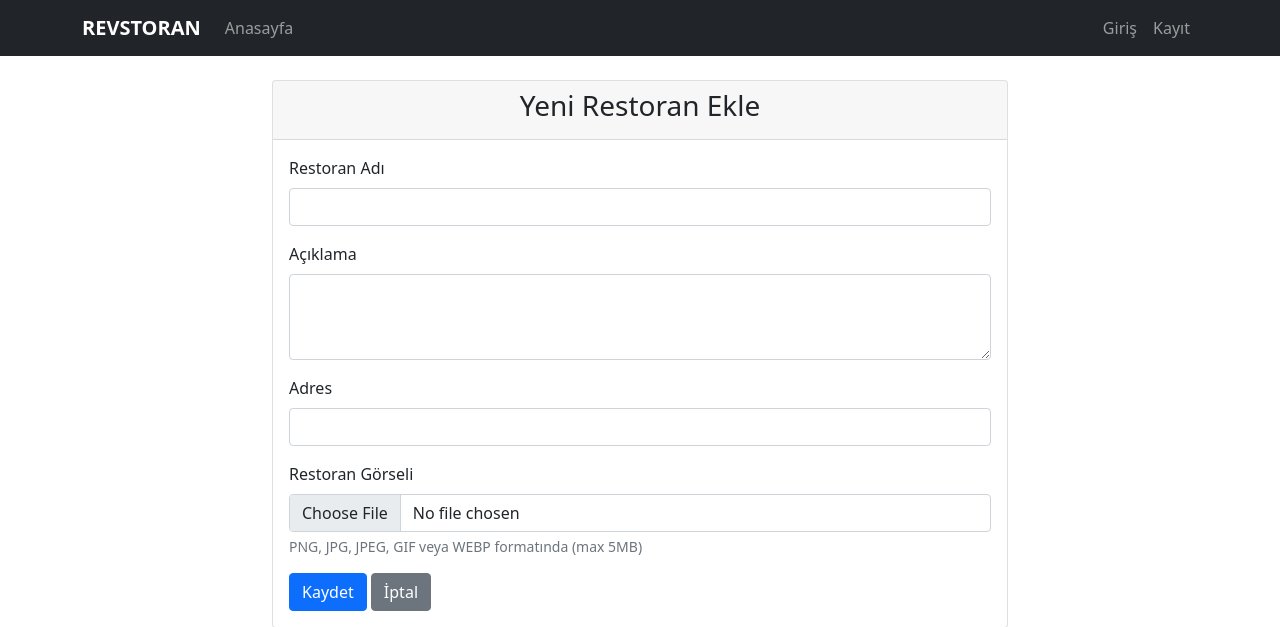
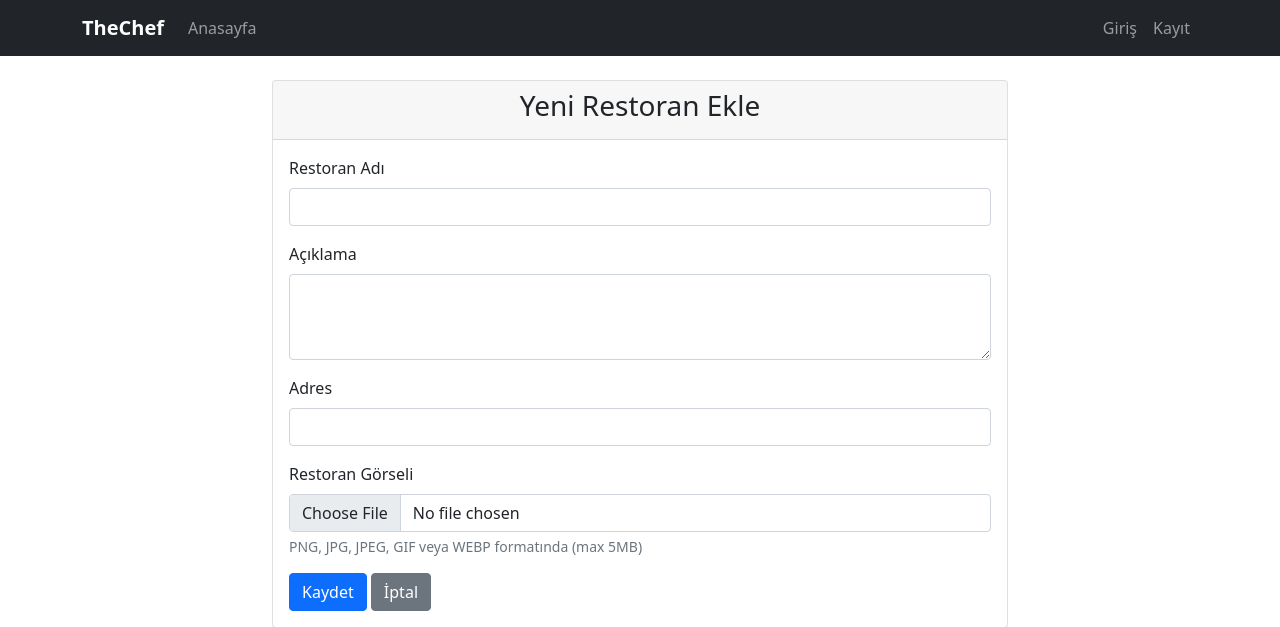
Before and after one commit to meryem74/thechef, a Flask app: page /add_restaurant in a window 1280 px wide. Shown: the top 627 px of the page. Run offline with Flask 3, Linux system fonts and the light colour scheme; the visitor is signed in with stand-in values (Sample User, id 1).

Commit message:
Update layout.html

```diff
--- a/templates/layout.html
+++ b/templates/layout.html
@@ -3,7 +3,7 @@
 <head>
     <meta charset="UTF-8">
     <meta name="viewport" content="width=device-width, initial-scale=1.0">
-    <title>Revstoran - {% block title %}Anasayfa{% endblock %}</title>
+    <title>TheChef - {% block title %}Anasayfa{% endblock %}</title>
     <link href="https://cdn.jsdelivr.net/npm/bootstrap@5.1.3/dist/css/bootstrap.min.css" rel="stylesheet">
     <link rel="stylesheet" href="https://cdn.jsdelivr.net/npm/bootstrap-icons@1.8.1/font/bootstrap-icons.css">
     <style>
@@ -17,7 +17,7 @@
 <body>
     <nav class="navbar navbar-expand-lg navbar-dark bg-dark">
         <div class="container">
-            <a class="navbar-brand" href="{{ url_for('index') }}">REVSTORAN</a>
+            <a class="navbar-brand" href="{{ url_for('index') }}">TheChef</a>
             <button class="navbar-toggler" type="button" data-bs-toggle="collapse" data-bs-target="#navbarNav">
                 <span class="navbar-toggler-icon"></span>
             </button>
```
